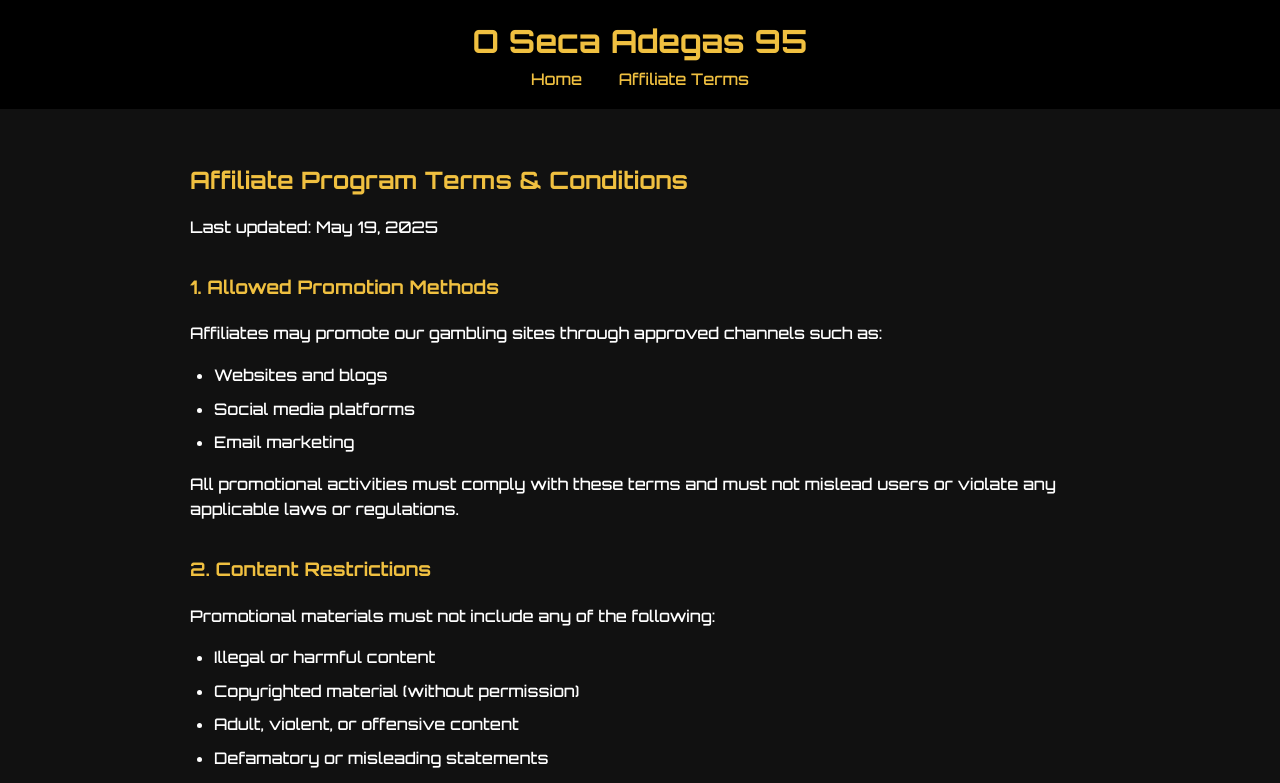
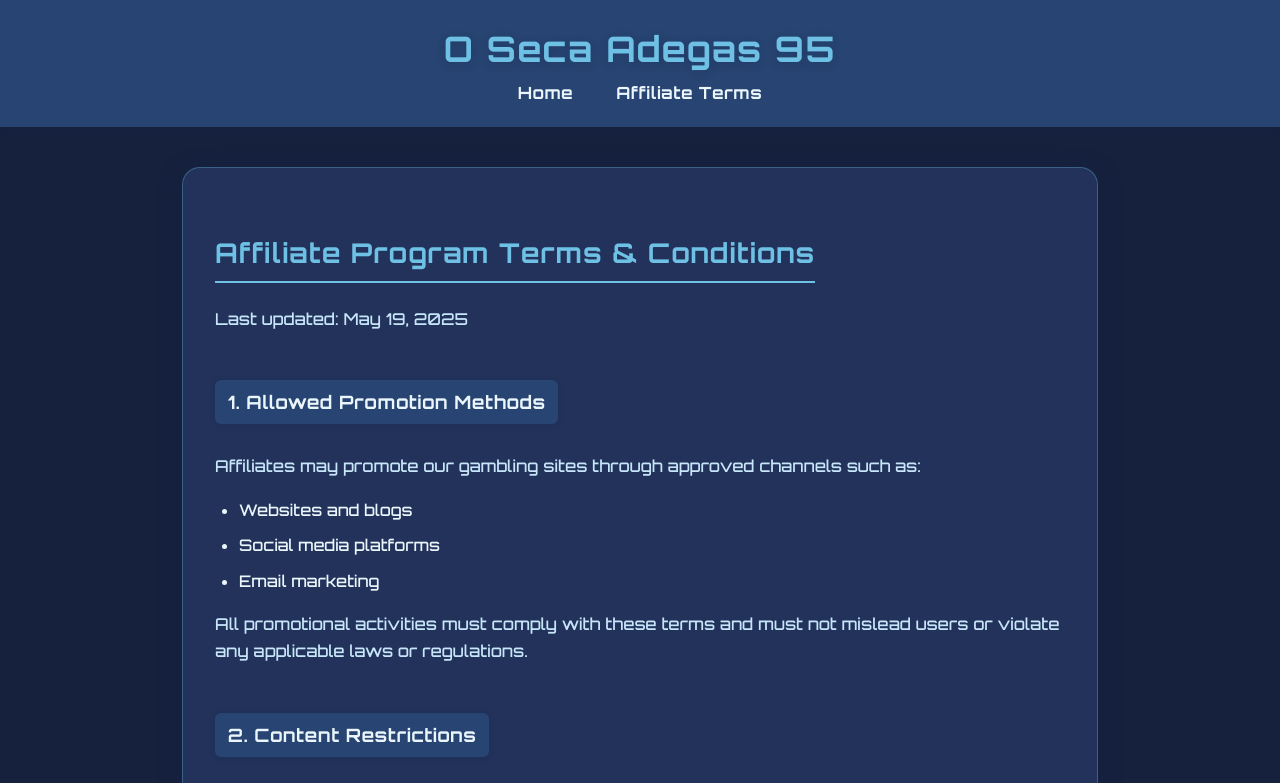
Before and after one commit to osecaadegas/terms-and-condictions, a plain HTML site: page index.html in a window 1280 px wide. Shown: the top 783 px of the page. Drawn offline with Linux system fonts and the light colour scheme.

Commit message:
Update index.html

```diff
--- a/index.html
+++ b/index.html
@@ -9,43 +9,70 @@
     body {
       margin: 0;
       font-family: 'Orbitron', sans-serif;
-      background-color: #111;
-      color: #fff;
-      line-height: 1.6;
+      background-color: #16213e;
+      color: #eaf6fb;
+      line-height: 1.7;
+      min-height: 100vh;
     }
 
     header, footer {
-      background-color: #000;
-      padding: 1rem 2rem;
+      background-color: #274472;
+      padding: 1.2rem 2rem;
       text-align: center;
+      box-shadow: 0 2px 8px #16213e33;
     }
 
     header h1 {
       margin: 0;
-      font-size: 2rem;
-      color: #f0c040;
+      font-size: 2.2rem;
+      color: #6ec1e4;
+      letter-spacing: 1.5px;
+      text-shadow: 0 2px 8px #16213e44;
     }
 
     nav a {
-      margin: 0 1rem;
-      color: #f0c040;
+      margin: 0 1.2rem;
+      color: #eaf6fb;
       text-decoration: none;
+      font-weight: 600;
+      font-size: 1.05rem;
+      letter-spacing: 0.5px;
+      transition: color 0.2s;
+    }
+    nav a:hover {
+      color: #6ec1e4;
     }
 
     section {
-      padding: 2rem;
-      max-width: 900px;
-      margin: auto;
+      padding: 2.5rem 2rem;
+      max-width: 850px;
+      margin: 2.5rem auto 2rem auto;
+      background: #22325a;
+      border-radius: 18px;
+      box-shadow: 0 4px 24px #16213e55;
+      border: 1.5px solid #6ec1e455;
     }
 
     h2 {
-      color: #f0c040;
-      margin-bottom: 0.5rem;
+      color: #6ec1e4;
+      margin-bottom: 0.7rem;
+      border-bottom: 2px solid #6ec1e4;
+      display: inline-block;
+      padding-bottom: 0.3rem;
+      font-size: 1.7rem;
+      letter-spacing: 1px;
     }
 
     h3 {
-      margin-top: 2rem;
-      color: #f0c040;
+      margin-top: 2.2rem;
+      color: #eaf6fb;
+      font-size: 1.15rem;
+      letter-spacing: 0.5px;
+      background: #274472;
+      padding: 0.4rem 0.8rem;
+      border-radius: 6px;
+      display: inline-block;
+      box-shadow: 0 1px 6px #16213e22;
     }
 
     ul {
@@ -54,15 +81,31 @@
 
     li {
       margin-bottom: 0.5rem;
+      color: #eaf6fb;
+      font-size: 1rem;
+    }
+
+    p {
+      color: #c7e6fa;
+      font-size: 1.02rem;
+      margin-top: 0.7rem;
+      margin-bottom: 0.7rem;
     }
 
     footer p {
-      font-size: 0.9rem;
-      color: #aaa;
+      font-size: 0.95rem;
+      color: #eaf6fb;
+      opacity: 0.85;
+      margin: 0.5rem 0 0 0;
     }
 
     a {
-      color: #f0c040;
+      color: #6ec1e4;
+      text-decoration: underline;
+      transition: color 0.2s;
+    }
+    a:hover {
+      color: #eaf6fb;
     }
 
     @media (max-width: 600px) {
@@ -71,7 +114,17 @@
       }
 
       header h1 {
-        font-size: 1.5rem;
+        font-size: 1.3rem;
+      }
+      section {
+        padding: 1rem;
+        margin: 1rem;
+      }
+      h2 {
+        font-size: 1.2rem;
+      }
+      h3 {
+        font-size: 1rem;
       }
     }
   </style>
@@ -80,7 +133,7 @@
   <header>
     <h1>O Seca Adegas 95</h1>
     <nav>
-      <a href="/">Home</a>
+      <a href="https://osecaadegas.github.io/95/">Home</a>
       <a href="#terms">Affiliate Terms</a>
     </nav>
   </header>
@@ -155,7 +208,7 @@
   </section>
 
   <footer>
-    <p>&copy; 2025 O Seca Adegas 95. All rights reserved.</p>
+    <p>&copy; 2025 oSecaadegas95. All rights reserved.</p>
   </footer>
 </body>
 </html>
```
